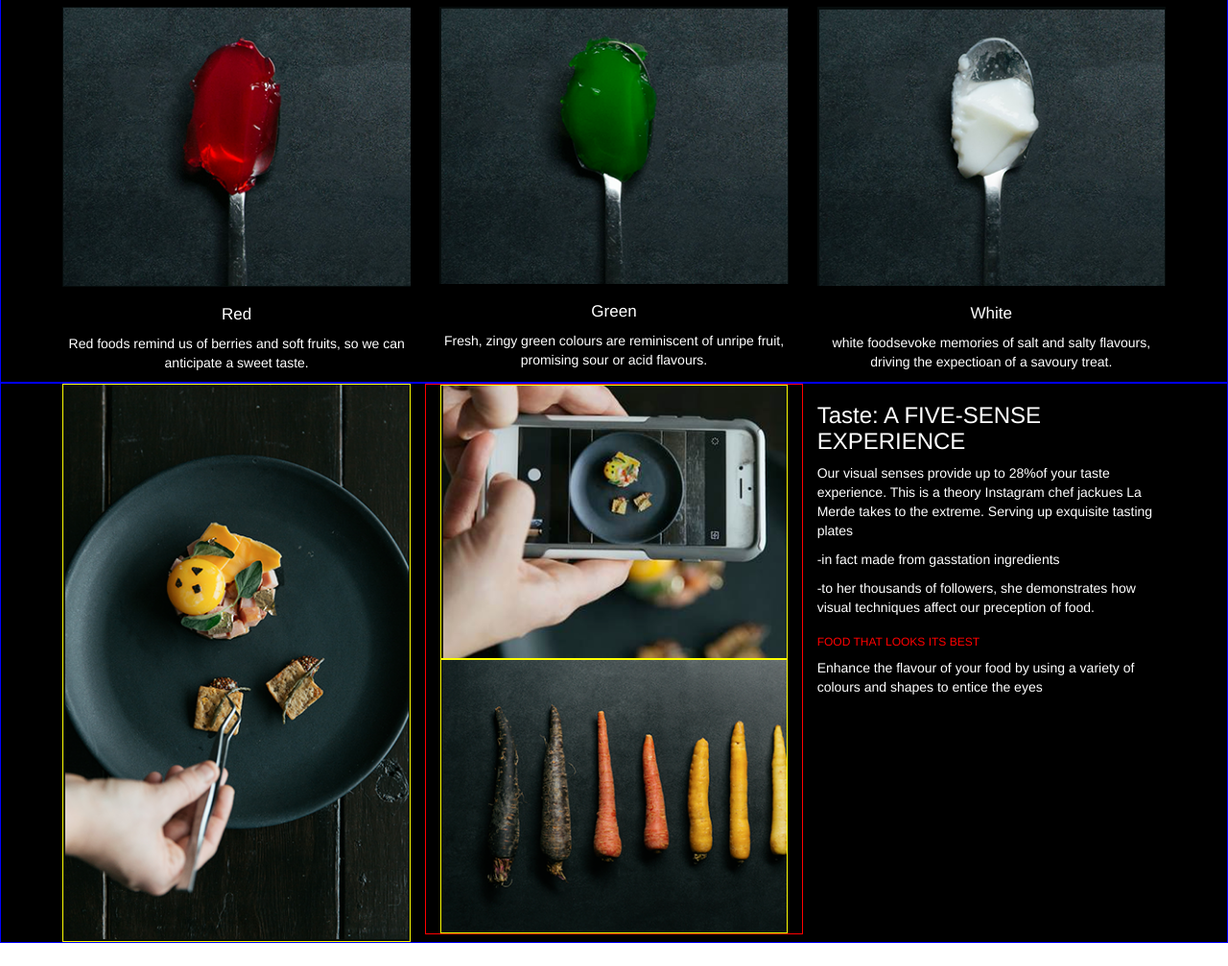
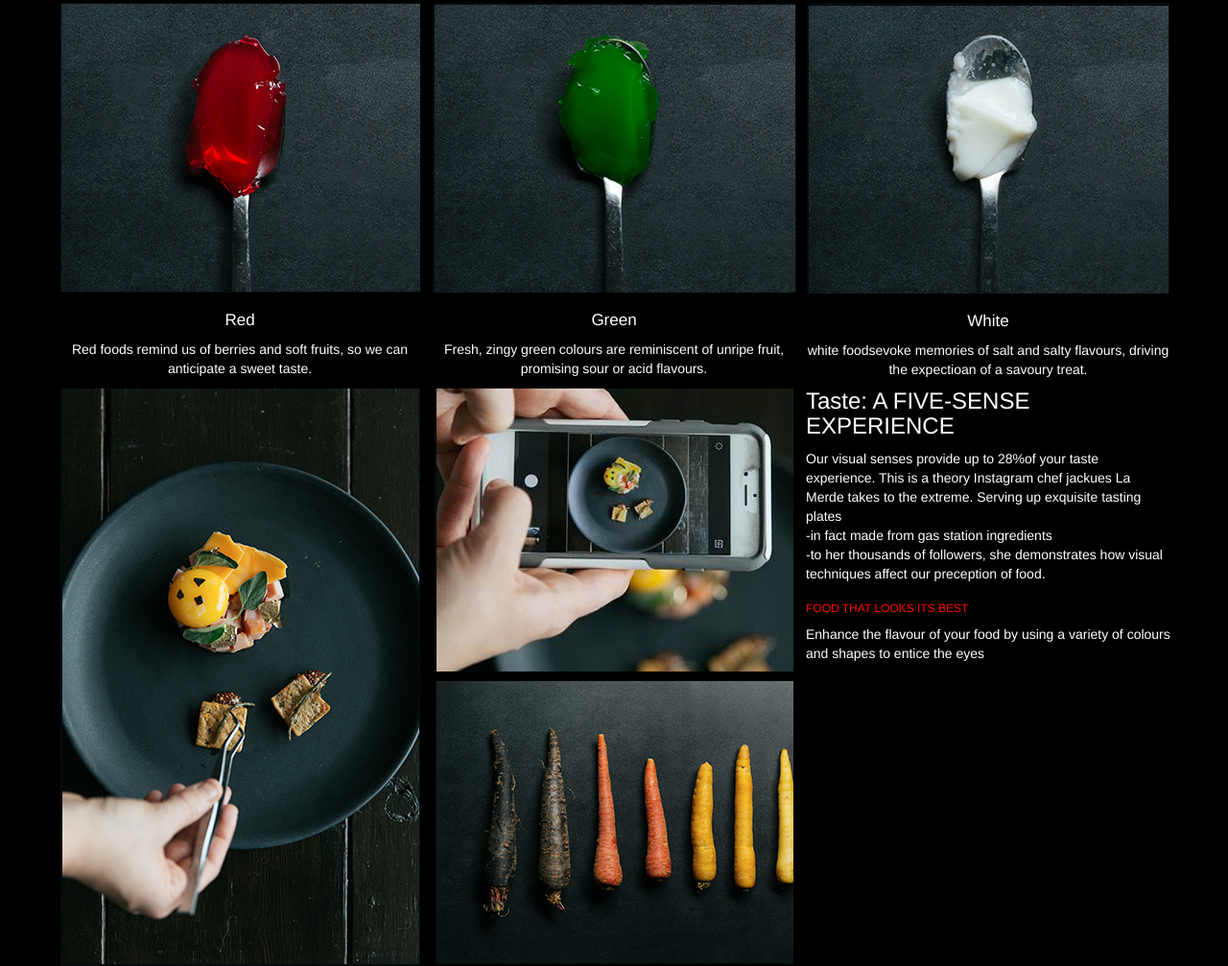
Before and after one commit to mahsaaparsa/ForntEndTest, a plain HTML site: page JuniorTest.html in a window 1280 px wide. Shown: the part 121-1128 px from the top of the page at 96% size. Before the commit the page ends 1104 px from the top, so only its background shows below. Drawn offline with nearby package versions, Linux system fonts and the light colour scheme.

Commit message:
+ change container-fluid to container + modified padding and margins of columns

```diff
--- a/JuniorTest.html
+++ b/JuniorTest.html
@@ -20,6 +20,7 @@
 		  	font-size: 17px;
 		  	color:white;
 		}
+
   	}
 
 	@media screen and (max-width: 600px) {
@@ -33,44 +34,60 @@
 		  	font-size: 15px;
 		  	color:white;
 		}
-	}
-	div.colours-container, div.shapes-container{
-		background-color: black
+
 	}
 
+	.col-sm-4{
+		padding-left: 5px;
+		padding-right: 5px;
+	}
 	img.img-colours {
     display: block;
     margin-left: auto;
     margin-right: auto;
     max-width: 100%;
     height: auto;
-    float: center;
 	}
-	 img.img-shapes{
-	 	display: block;
-	    margin-left: auto;
+
+	img.img-col1{
+		display: block;
+	 	margin-left: auto;
 	    margin-right: auto;
 	    max-width: 100%;
 	    height: auto;
-	    float: center;
-	    border: 1px solid yellow
-	 }
-	 div.colours-container, div.shapes-container{
-	 	padding: 0 5%;
-	 	border: 1px solid blue;
+	    border: 0px solid yellow;
+	}
+	img.img-col2-top{
+		display: block;
+	 	margin-left: auto;
+	    margin-right: auto;
+	    max-width: 100%;
+	    height: auto;
+	    border: 0px solid yellow;
+	    padding-bottom: 5px;
+	}
+	img.img-col2-bottom{
+		display: block;
+	 	margin-left: auto;
+	    margin-right: auto;
+	    max-width: 100%;
+	    height: auto;
+	    border: 0px solid yellow;
+	    padding-top: 5px;
+	}
 
-	 }
+
   </style>
 </head>
-<body>
+<body style="background-color: black;">
 
 
 <!--colours.png container-->
 
-<div class="container-fluid colours-container">
+<div class="container">
 	<div>
-		<h3 class= "text-center" style="color:white; margin-bottom:5%; border: 1px solid green;">TASTE THE COLOURS</h3>
-		<hr>
+		<h3 class= "text-center" style="color:white; margin-bottom:5%;">TASTE THE COLOURS</h3>
+		<hr >
 	</div>
 	<div class="row">
     	<div class="col-sm-4">
@@ -105,27 +122,29 @@
 </div>
 <!--shapes.png container-->
 
-<div class="container-fluid shapes-container">
+<div class="container">
 	<div class="row">
 		<div class="col-sm-4">
-			<img src="shapes1.png" class="img-responsive img-shapes" alt="food" data-toggle="modal" data-target="#">
+			<img src="shapes1.png" class="img-responsive img-col1" alt="food" data-toggle="modal" data-target="#">
 		</div>
-		<div class="col-sm-4" style="border:1px solid red;">
+		<div class="col-sm-4">
 
-			<img src="shapes2.png" class="img-responsive img-shapes" alt="camera" data-toggle="modal" data-target="#">
+			<img src="shapes2.png" class="img-responsive img-col2-top" alt="camera" data-toggle="modal" data-target="#">
 
-			<img src="shapes3.png" class="img-responsive img-shapes" alt="carrots" data-toggle="modal" data-target="#" vertical-align=bottom>
+			<img src="shapes3.png" class="img-responsive img-col2-bottom" alt="carrots" data-toggle="modal" data-target="#">
+
 
 		</div>
 
-		<div class="col-sm-4" >
-			<h3 style="color:white;">
+		<div class="col-sm-4 col3-text" style="border:0px solid orange; margin-top:0px; display: inline-block;">
+			<h3 style="color:white; margin-top:0px;">
 			Taste: A FIVE-SENSE EXPERIENCE
 			</h3>
-			<p class="img-description">Our visual senses provide up to 28%of your taste experience. This is a theory Instagram chef jackues La Merde takes to the extreme. Serving up exquisite tasting plates </p>
-			<p class="img-description">-in fact made from gasstation ingredients </p>
-			<p class="img-description">-to her thousands of followers, she demonstrates how visual techniques affect our preception of food.</p>
-			<!--p>demonstrates how visual techniques affect our preception of food.</p-->
+			<p class="img-description">Our visual senses provide up to 28%of your taste experience. This is a theory Instagram chef jackues La Merde takes to the extreme. Serving up exquisite tasting plates
+			<br>
+			-in fact made from gas station ingredients
+			<br>
+			-to her thousands of followers, she demonstrates how visual techniques affect our preception of food.</p>
 			<h6 style="color:red;">FOOD THAT LOOKS ITS BEST</h6>
 			<p class="img-description">Enhance the flavour of your food by using a variety of colours and shapes to entice the eyes</p>
 		</div>
```
